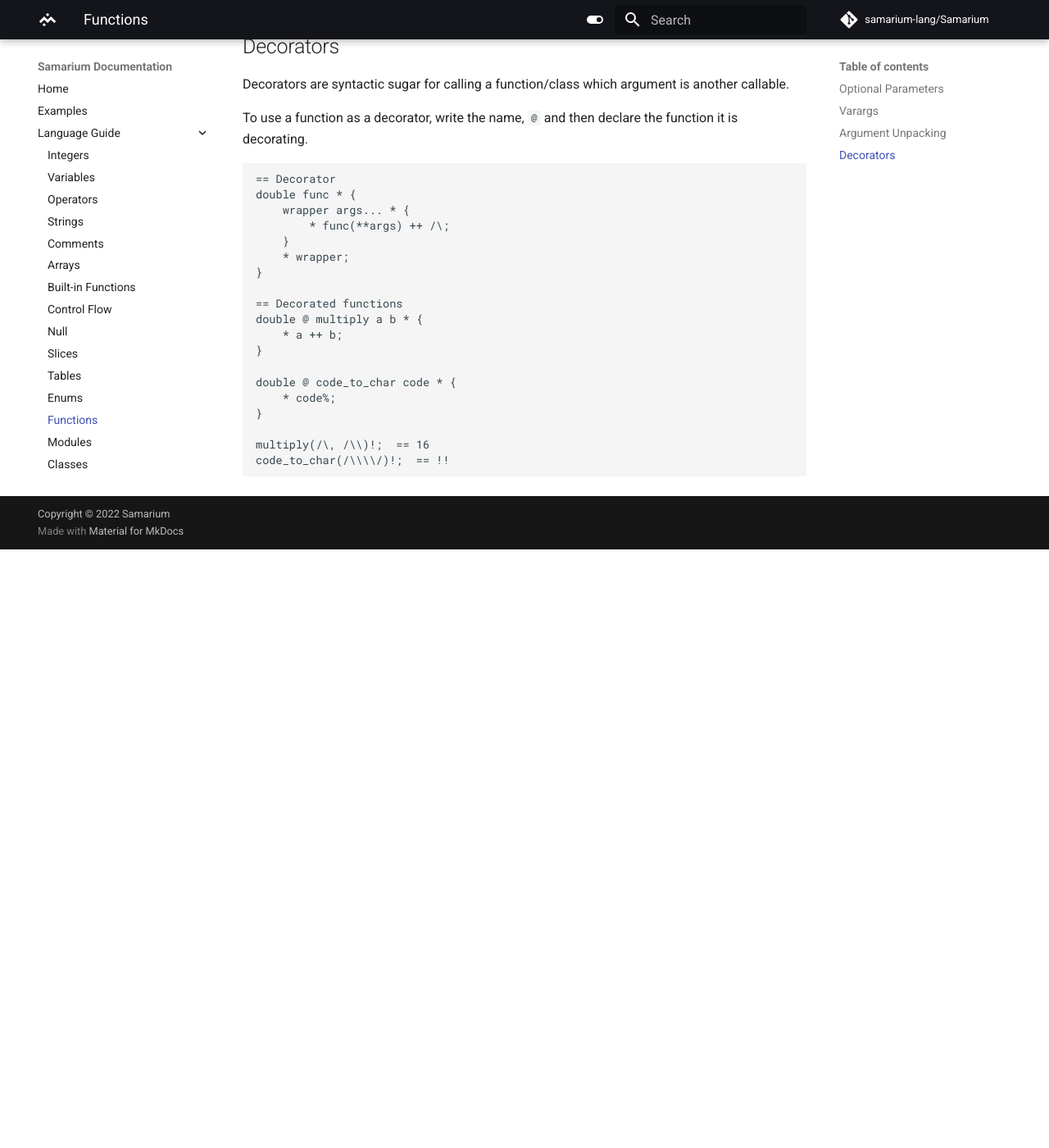
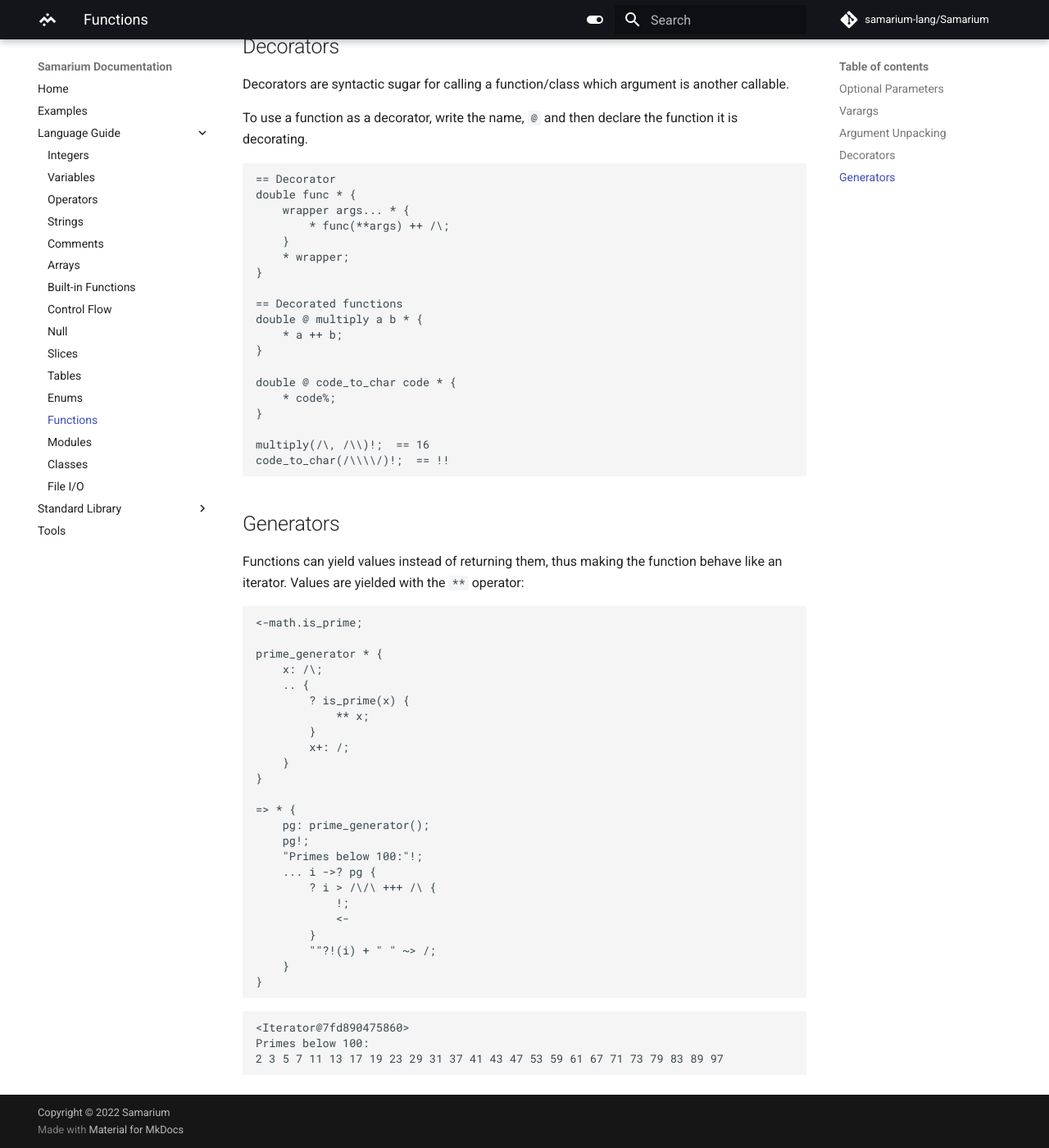
Before and after one commit to samarium-lang/Samarium, an MkDocs documentation site: the page built from docs/functions.md, in a window 1280 px wide and 1400 px high, scrolled down 1628 px. Shown: the whole window at 82% size. Built offline with MkDocs 1.6.1 and Material for MkDocs 9.7.7, drawn with Linux system fonts in a browser that asks for light colours; comment, search, counter and statistics services are not loaded; before the commit the page ends 2298 px from its top, so only the background shows below that.

Commit message:
(docs) Added iterators

````diff
--- a/docs/functions.md
+++ b/docs/functions.md
@@ -101,3 +101,40 @@
 multiply(/\, /\\)!;  == 16
 code_to_char(/\\\\/)!;  == !!
 ```
+
+
+## Generators
+
+Functions can yield values instead of returning them, thus making the function behave like an iterator. Values are yielded with the `**` operator:
+
+```sm
+<-math.is_prime;
+
+prime_generator * {
+    x: /\;
+    .. {
+        ? is_prime(x) {
+            ** x;
+        }
+        x+: /;
+    }
+}
+
+=> * {
+    pg: prime_generator();
+    pg!;
+    "Primes below 100:"!;
+    ... i ->? pg {
+        ? i > /\/\ +++ /\ {
+            !;
+            <-
+        }
+        ""?!(i) + " " ~> /;
+    }
+}
+```
+```
+<Iterator@7fd890475860>
+Primes below 100:
+2 3 5 7 11 13 17 19 23 29 31 37 41 43 47 53 59 61 67 71 73 79 83 89 97
+```
````
Also changed, not shown: docs/integers.md (+3 -0 lines), docs/null.md (+1 -1 lines).
